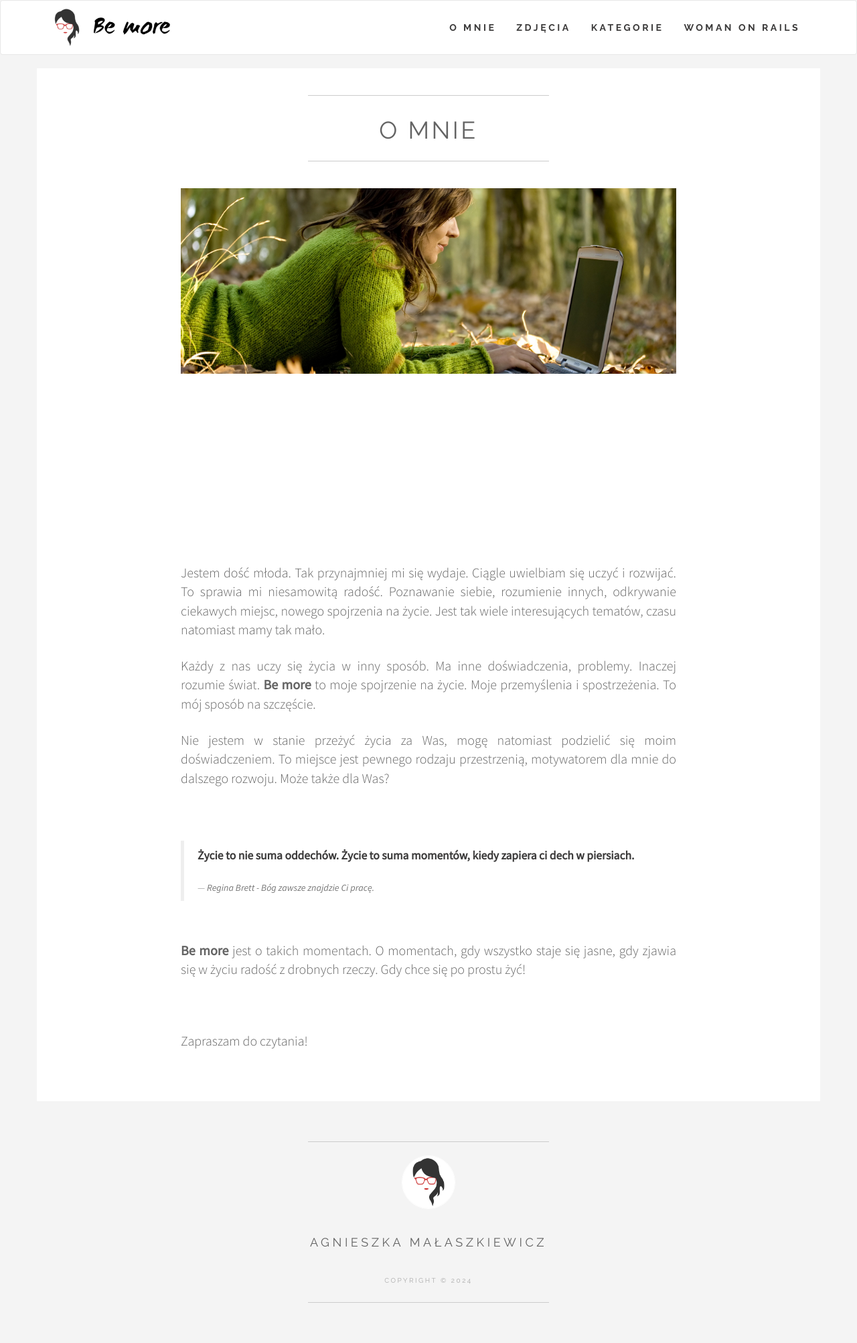
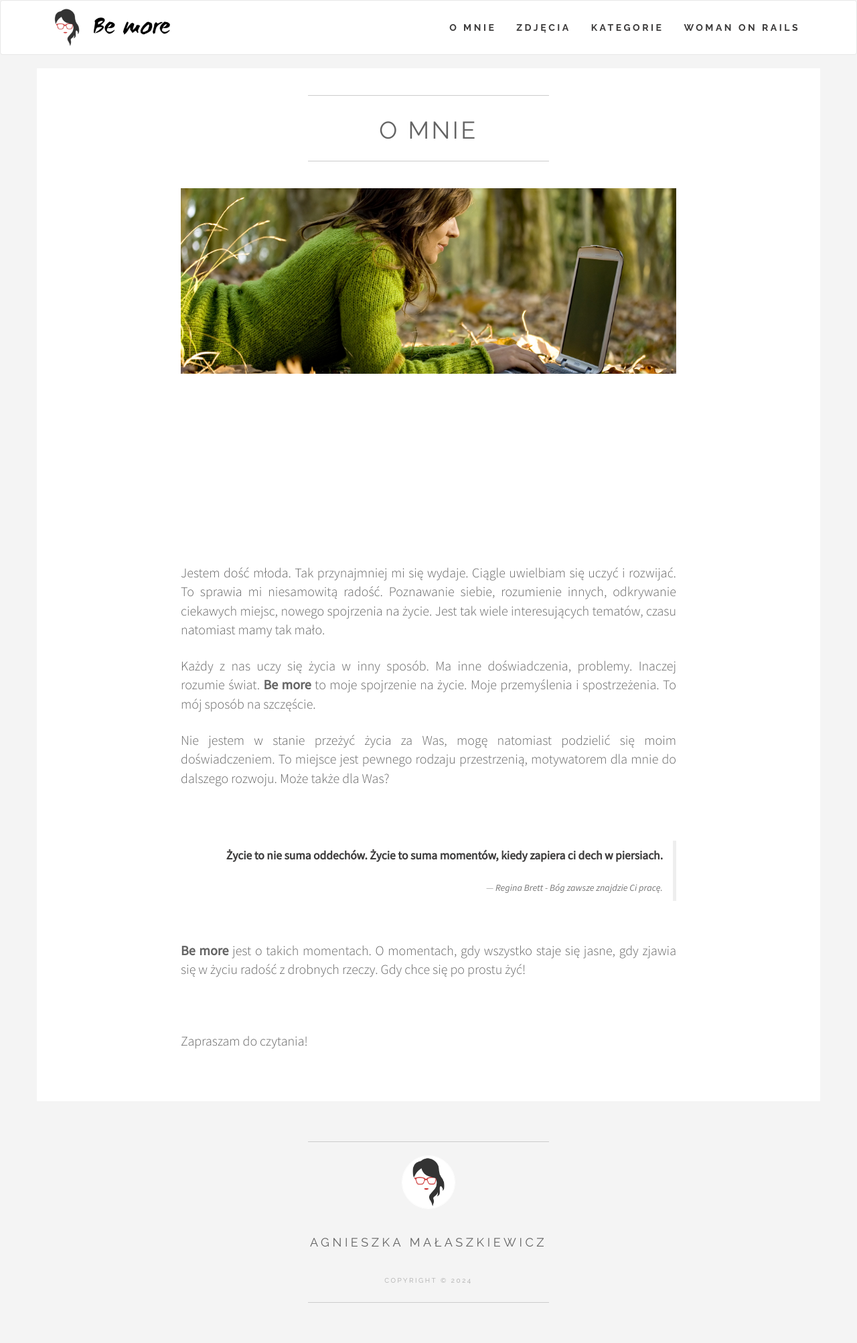
Before and after one commit to womanonrails/bemore.womanonrails.com, a Jekyll site: the page built from about.md, in a window 1280 px wide. Shown: the whole page at 67% size. Built offline with Jekyll 4.4.1, drawn with Linux system fonts in a browser that asks for light colours.

Commit message:
Swap class inheritance in styles with pure styles
Based on the unminified version of the Bootstrap styles,
I extracted the styles needed to style the blockquote.

```diff
--- a/_sass/_post.scss
+++ b/_sass/_post.scss
@@ -44,8 +44,13 @@
     text-align: justify;
 
     blockquote {
-      @extend .blockquote-reverse !optional;
       margin-bottom: 60px;
+
+      border-left: 0;
+      border-right: 5px solid #eee;
+      padding-left: 0;
+      padding-right: 15px;
+      text-align: right;
 
       p {
         color: $dark-text-color;
```
